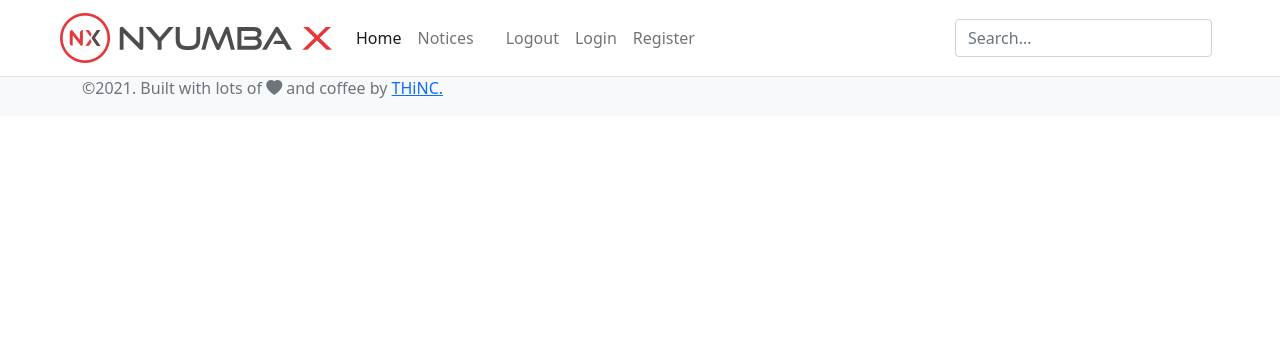
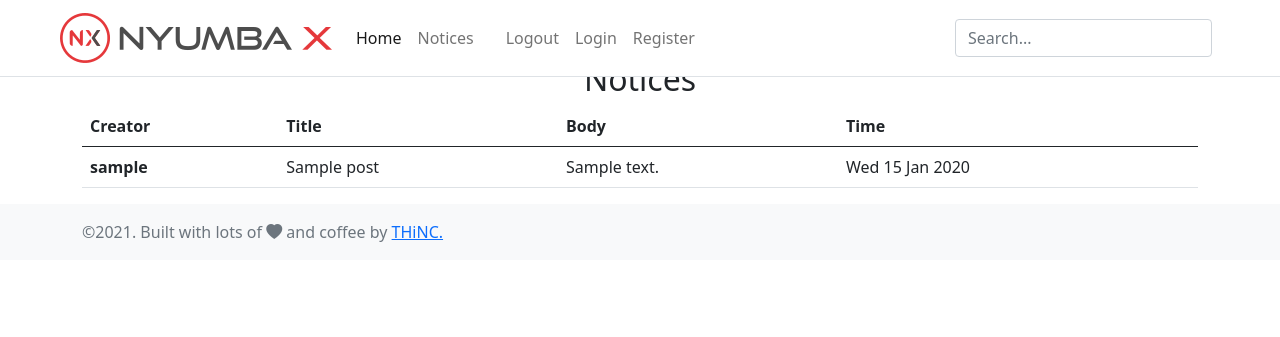
Before and after one commit to BwanaQ/nyumba-kumi, a Django app: template nyumbax/templates/nyumbax/post_list.html in a window 1280 px wide. Shown: the top 337 px of the page. Run offline with Django 3.2, Linux system fonts and the light colour scheme; tables that the repository leaves empty hold one stand-in row (values such as "Sample post"); the template is opened without the code that fills it: values that come from a table or form of the project are taken from there, most other values are stand-ins (such as "Sample title", 1, 10 or a date in 2020); some libraries are stand-ins or nearby versions.

Commit message:
add ft-list notification

```diff
--- a/core/settings.py
+++ b/core/settings.py
@@ -43,9 +43,10 @@ INSTALLED_APPS = [
     'rest_framework',
     'cloudinary',
     'cloudinary_storage',
+    'crispy_forms',
 
     # local apps
-    'nyumbax'
+    'nyumbax',
 ]
 
 MIDDLEWARE = [
--- a/core/urls.py
+++ b/core/urls.py
@@ -14,8 +14,9 @@ Including another URLconf
     2. Add a URL to urlpatterns:  path('blog/', include('blog.urls'))
 """
 from django.contrib import admin
-from django.urls import path
+from django.urls import path, include
 
 urlpatterns = [
+    path('', include('nyumbax.urls')),
     path('admin/', admin.site.urls),
 ]
--- a/nyumbax/templates/nyumbax/base.html
+++ b/nyumbax/templates/nyumbax/base.html
@@ -39,7 +39,7 @@
           class="navbar navbar-expand-md navbar-light fixed-top bg-white text-dark border-bottom"
         >
           <div class="container-fluid mx-5 float-md-start">
-            <a class="navbar-brand" href="#">
+            <a class="navbar-brand" href="{% url 'nyumbax-home' %}">
               <img src="{% static 'nyumbax/nx_logo.png' %}">
             </a>
             <button
--- a/nyumbax/templates/nyumbax/post_list.html
+++ b/nyumbax/templates/nyumbax/post_list.html
@@ -1,5 +1,35 @@
-{% extends 'nyumbax/base.html' %}
-{% load static %}
-{% load crispy_forms_tags%}
+{% extends 'nyumbax/base.html' %} {% load static %} {% load crispy_forms_tags%}
 {% block content %}
-{% endblock %}
+<div class="row">
+  <div class="col-12">
+    <h2 class="text-center">Notices</h2>
+  </div>
+</div>
+<div class="row">
+  <div class="col-12">
+    <table class="table">
+      <thead>
+        <tr>
+          <th scope="col">Creator</th>
+          <th scope="col">Title</th>
+          <th scope="col">Body</th>
+          <th scope="col">Time</th>
+        </tr>
+      </thead>
+      <tbody>
+        {% for post in object_list %}
+        <tr>
+          <th scope="row">{{ post.creator.username }}</th>
+          <td>{{ post.title }}</td>
+          <td>{{ post.body }}</td>
+          <td>{{post.timestamp| date:"D d M Y"}}</td>
+        </tr>
+        {% endfor %}
+      </tbody>
+    </table>
+  </div>
+</div>
+{% endblock %} title = models.CharField(max_length=100) body =
+models.TextField() creator = models.ForeignKey(User, on_delete=models.CASCADE)
+hood = models.ForeignKey(Hood, on_delete=models.CASCADE) timestamp =
+models.DateTimeField(default=timezone.now)
--- /dev/null
+++ b/nyumbax/urls.py
@@ -0,0 +1,7 @@
+from django.urls import path
+from . import views
+from .views import (PostListView)
+
+urlpatterns = [
+    path('', PostListView.as_view(), name="nyumbax-home")
+]
```
